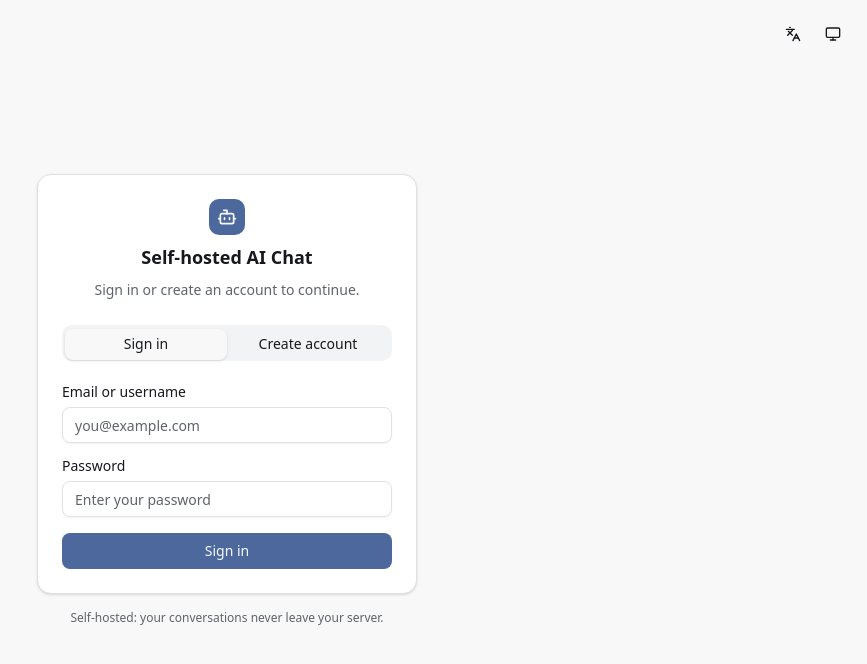
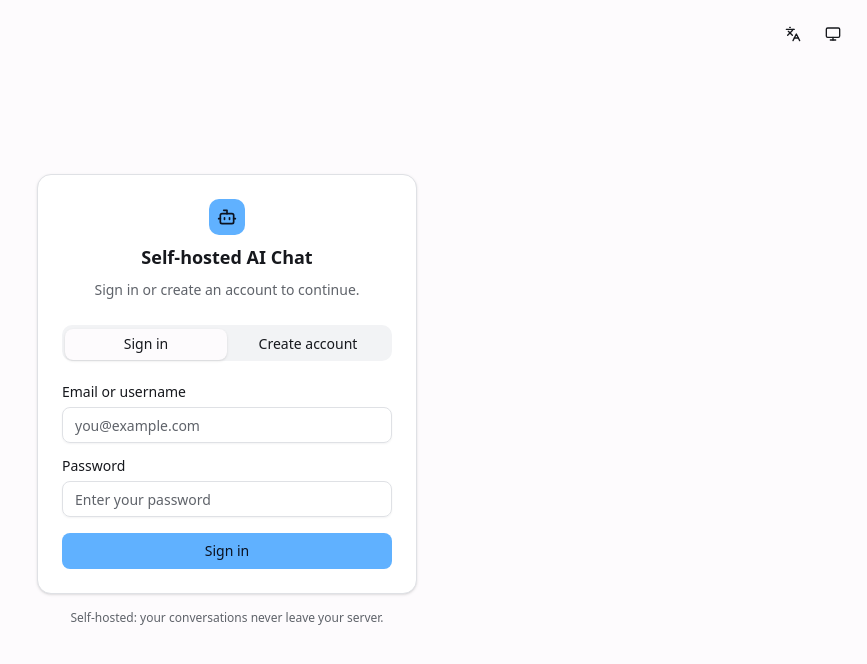
Before and after one commit to LemmaOS/lemma, a React (Vite) app in the folder web/: page /login in a window 1280 px wide. Shown: the top 664 px of the page, without its empty margins (413-1280 px from the left). Built offline with nearby package versions, Linux system fonts and the light colour scheme; what @connectrpc/connect, @connectrpc/connect-web would draw is missing.

Commit message:
feat: rework frontend color palette
Dark: pure-black sidebar, vertical gradient canvas, dedicated composer
surface. Light: tinted near-white sidebar/canvas, white composer.
Primary switches to #60b1ff with dark ink text; focus ring now derives
from the primary color.

```diff
--- a/web/src/components/chat/ChatComposer.tsx
+++ b/web/src/components/chat/ChatComposer.tsx
@@ -49,7 +49,7 @@ export function ChatComposer({
 
     return (
         <div className="px-6 pb-6">
-            <div className="max-w-3xl mx-auto rounded-2xl border border-input bg-card shadow-xs">
+            <div className="max-w-3xl mx-auto rounded-2xl border border-input bg-composer shadow-xs">
                 <Textarea
                     ref={textareaRef}
                     value={value}
--- a/web/src/components/chat/HomeView.tsx
+++ b/web/src/components/chat/HomeView.tsx
@@ -42,7 +42,7 @@ export function HomeView({ onSubmit, model, onModelChange }: HomeViewProps) {
                 <p className="text-center text-2xl font-semibold tracking-tight mb-8">
                     {t("common.appName")}
                 </p>
-                <div className="rounded-2xl border border-input bg-card p-4 shadow-xs">
+                <div className="rounded-2xl border border-input bg-composer p-4 shadow-xs">
                     <Textarea
                         ref={textareaRef}
                         value={value}
--- a/web/src/styles/theme.css
+++ b/web/src/styles/theme.css
@@ -1,19 +1,19 @@
 /*
- * Design tokens — single source of truth for color (see design.md §2).
- * Raw values (oklch) are ONLY allowed in this file.
+ * Design tokens — single source of truth for color (see WEB_DESIGN_SYSTEM.md).
+ * Raw values are ONLY allowed in this file.
  * Everything else must consume the semantic Tailwind classes generated below
  * (bg-background, text-muted-foreground, bg-sidebar, bg-code, ...).
  */
 
 :root {
-    --background: #f8f8f8;
+    --background: #fdfbfd;
     --foreground: oklch(0.21 0.01 260);
     --card: oklch(1 0 0);
     --card-foreground: oklch(0.21 0.01 260);
     --popover: oklch(1 0 0);
     --popover-foreground: oklch(0.21 0.01 260);
-    --primary: oklch(0.52 0.09 262);
-    --primary-foreground: oklch(0.98 0.005 260);
+    --primary: #60b1ff;
+    --primary-foreground: #0b1220;
     --secondary: oklch(0.96 0.003 260);
     --secondary-foreground: oklch(0.3 0.01 260);
     --muted: oklch(0.965 0.003 260);
@@ -24,8 +24,9 @@
     --destructive-foreground: oklch(0.98 0 0);
     --border: oklch(0.91 0.005 260);
     --input: oklch(0.91 0.005 260);
-    --ring: oklch(0.52 0.09 262 / 0.35);
-    --sidebar: #fbfaf9;
+    /* ring 从主色派生：换主色焦点圈自动跟随 */
+    --ring: color-mix(in srgb, var(--primary) 40%, transparent);
+    --sidebar: #fcf8fb;
     --sidebar-foreground: oklch(0.21 0.01 260);
     --sidebar-border: oklch(0.91 0.005 260);
     --sidebar-accent: oklch(0.965 0.002 95);
@@ -33,17 +34,16 @@
     --code: oklch(0.96 0.004 260);
     --code-foreground: oklch(0.28 0.02 260);
     --code-border: oklch(0.91 0.005 260);
+    --composer: #ffffff;
 }
 
 [data-theme="dark"] {
-    --background: oklch(0.21 0.008 260);
+    --background: #151615;
     --foreground: oklch(0.92 0.005 260);
     --card: oklch(0.24 0.008 260);
     --card-foreground: oklch(0.92 0.005 260);
     --popover: oklch(0.24 0.008 260);
     --popover-foreground: oklch(0.92 0.005 260);
-    --primary: oklch(0.68 0.1 262);
-    --primary-foreground: oklch(0.16 0.01 262);
     --secondary: oklch(0.27 0.009 260);
     --secondary-foreground: oklch(0.85 0.005 260);
     --muted: oklch(0.26 0.008 260);
@@ -54,8 +54,7 @@
     --destructive-foreground: oklch(0.97 0 0);
     --border: oklch(0.31 0.009 260);
     --input: oklch(0.34 0.01 260);
-    --ring: oklch(0.68 0.1 262 / 0.4);
-    --sidebar: oklch(0.165 0.006 260);
+    --sidebar: #000000;
     --sidebar-foreground: oklch(0.92 0.005 260);
     --sidebar-border: oklch(0.31 0.009 260);
     --sidebar-accent: oklch(0.26 0.01 262);
@@ -63,6 +62,7 @@
     --code: oklch(0.25 0.008 260);
     --code-foreground: oklch(0.87 0.01 260);
     --code-border: oklch(0.31 0.009 260);
+    --composer: #252528;
 }
 
 @theme inline {
@@ -94,6 +94,7 @@
     --color-code: var(--code);
     --color-code-foreground: var(--code-foreground);
     --color-code-border: var(--code-border);
+    --color-composer: var(--composer);
 
     /* typography */
     --font-sans:
@@ -128,4 +129,8 @@
     body {
         @apply bg-background text-foreground font-sans antialiased;
     }
+    /* 暗色主区域纵向渐变：app 满屏不滚动，渐变稳定锚在视口 */
+    [data-theme="dark"] body {
+        background-image: linear-gradient(to top, #0e0d0f, #1c1e1b);
+    }
 }
```
